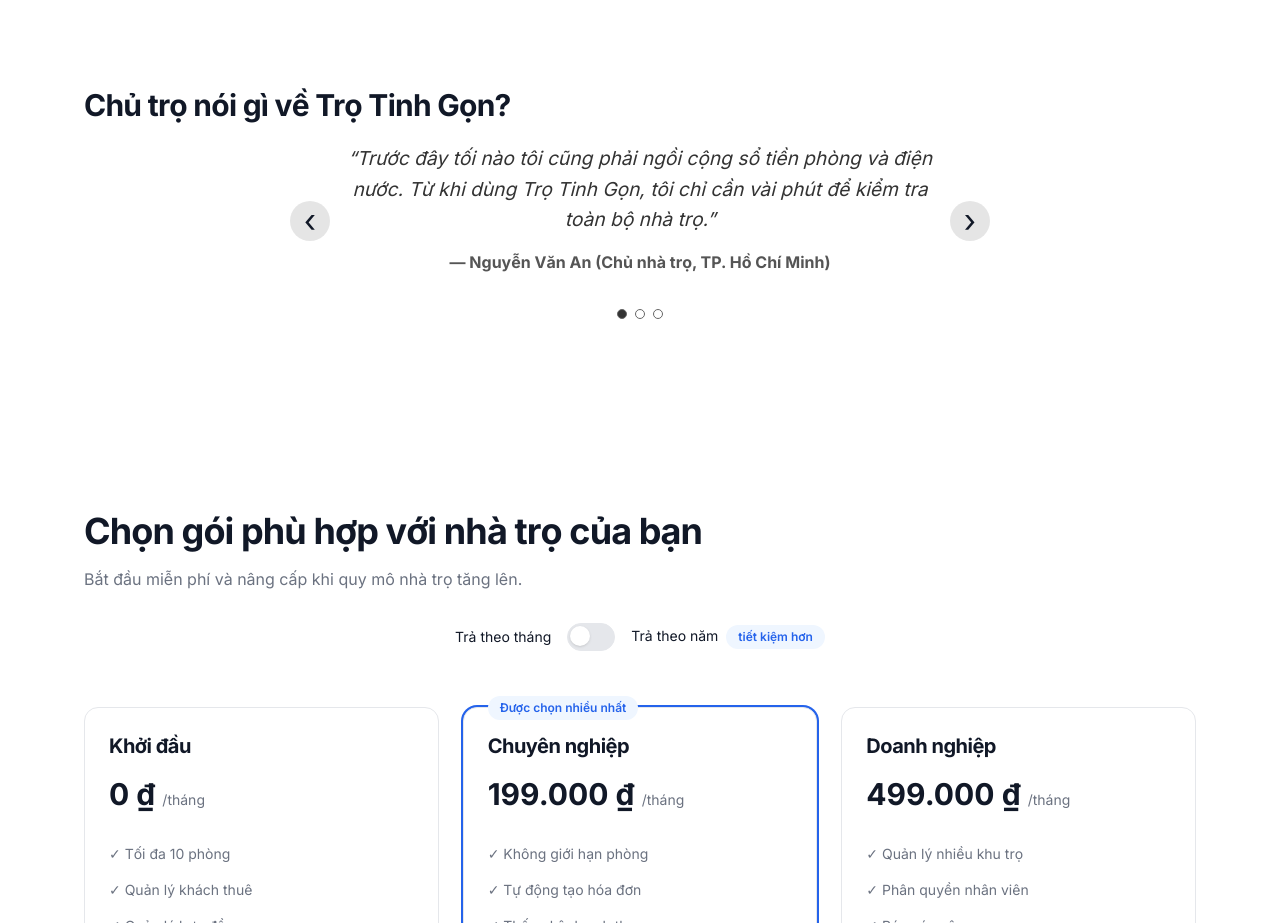
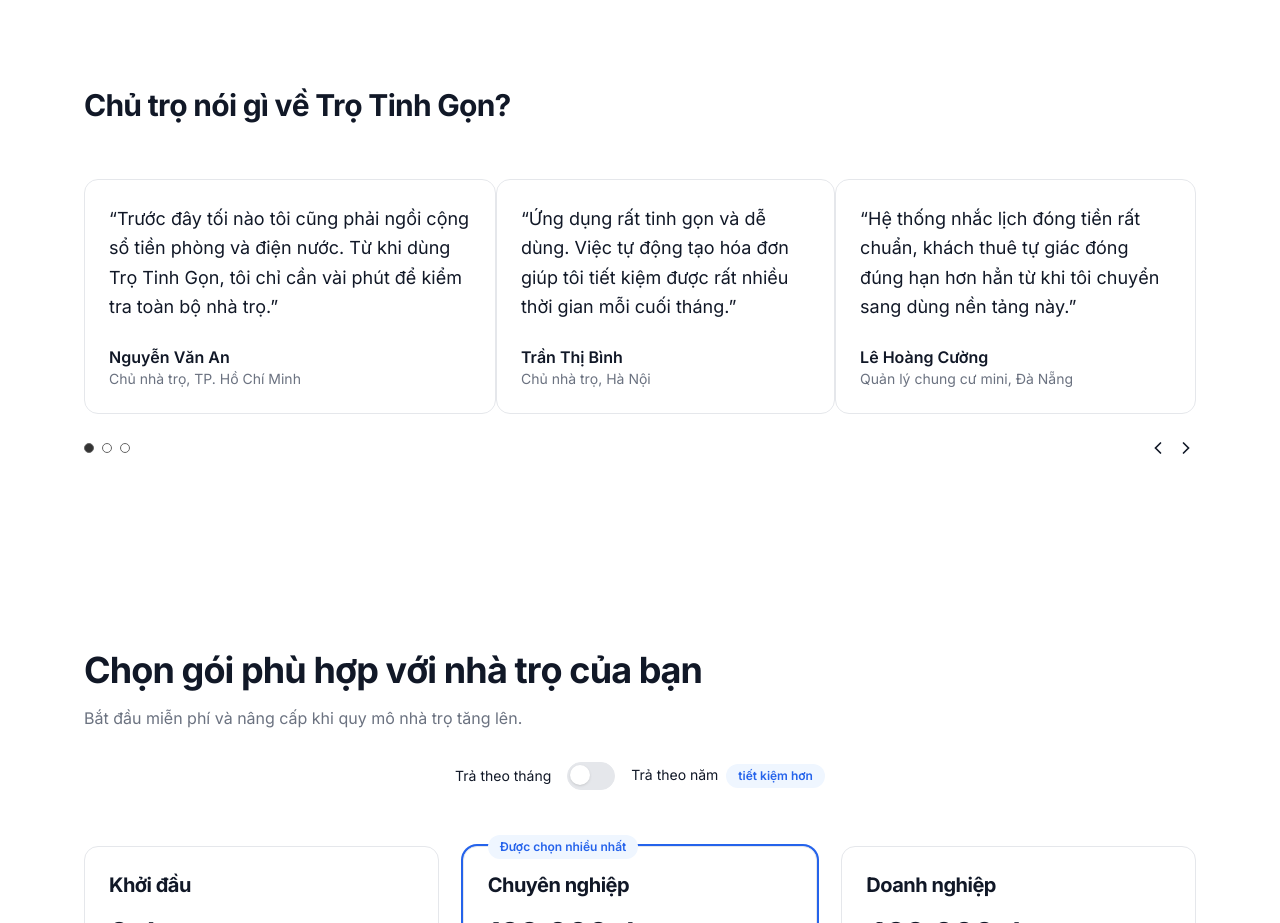
Before and after one commit to Mayz26/tkw_2551050029_Dien, a website with bundled scripts: page index.html in a window 1280 px wide. Shown: the part 2380-3303 px from the top of the page. Built offline with nearby package versions, Linux system fonts and the light colour scheme.

Commit message:
sua lai slider

```diff
--- a/index.html
+++ b/index.html
@@ -55,7 +55,7 @@
         </div>
     </header>
     <main id="main">
-        <section aria-labelledby="hero-title" data-reveal class="section grid items-center gap-10 lg:grid-cols-2 lg:gap-16">
+        <section aria-labelledby="hero-title" class="section grid items-center gap-10 lg:grid-cols-2 lg:gap-16">
         <div>
             <p class="eyebrow">
                 SaaS quản lý nhà trọ
@@ -88,7 +88,7 @@
                 <img src="./assets/img/hero.png" alt="Giao diện quản lý nhà trọ Trọ Tinh Gọn" class="w-full max-w-xl">
             </div>
         </section>
-        <section aria-labelledby="logo-title" data-reveal class="section">
+        <section aria-labelledby="logo-title" class="section">
             <h2 id="logo-title" class="text-center text-sm font-medium text-muted">
                 Được tin dùng bởi hơn 2.000 chủ trọ trên toàn quốc
             </h2>
@@ -215,7 +215,7 @@
                 </li>
             </ol>
         </section>
-        <section aria-labelledby="stats-title" data-reveal class="section">
+        <section aria-labelledby="stats-title" class="section">
             <h2 id="stats-title" class="sr-only">
                 Những con số của Trọ Tinh Gọn
             </h2>
@@ -246,30 +246,76 @@
                 </div>
             </dl>
         </section>
-        <section aria-labelledby="testimonial-title" data-reveal class="section">
+        <section aria-labelledby="testimonial-title" class="section">
             <h2 id="testimonial-title" class="font-display text-3xl font-bold text-ink">
                 Chủ trọ nói gì về Trọ Tinh Gọn?
             </h2>
-             <div id="slider-camnhan" class="slider-container" tabindex="0">
+            <div id="slider-camnhan" class="slider mt-14" role="group" aria-roledescription="băng chuyền" aria-label="Cảm nhận người dùng" tabindex="0">
                 <div class="slider-viewport">
-                    <div class="slider-track" data-slider-track>
-                        <div class="slider-item" data-slide>
-                            <p class="testimonial-text">“Trước đây tối nào tôi cũng phải ngồi cộng sổ tiền phòng và điện nước. Từ khi dùng Trọ Tinh Gọn, tôi chỉ cần vài phút để kiểm tra toàn bộ nhà trọ.”</p>
-                            <h4 class="testimonial-author">— Nguyễn Văn An (Chủ nhà trọ, TP. Hồ Chí Minh)</h4>
-                        </div>
-                        <div class="slider-item" data-slide>
-                            <p class="testimonial-text">“Ứng dụng rất tinh gọn và dễ dùng. Việc tự động tạo hóa đơn giúp tôi tiết kiệm được rất nhiều thời gian mỗi cuối tháng.”</p>
-                            <h4 class="testimonial-author">— Trần Thị Bình (Chủ nhà trọ, Hà Nội)</h4>
-                        </div>
-                        <div class="slider-item" data-slide>
-                            <p class="testimonial-text">“Hệ thống nhắc lịch đóng tiền rất chuẩn, khách thuê tự giác đóng đúng hạn hơn hẳn từ khi tôi chuyển sang dùng nền tảng này.”</p>
-                            <h4 class="testimonial-author">— Lê Hoàng Cường (Quản lý chung cư mini, Đà Nẵng)</h4>
-                        </div>
+                    <ul class="slider-track" data-slider-track>
+                        <li class="slider-slide" data-slide>
+                            <figure class="card flex h-full flex-col">
+                                <blockquote class="text-lg leading-relaxed">
+                                “Trước đây tối nào tôi cũng phải ngồi cộng
+                                sổ tiền phòng và điện nước. Từ khi dùng
+                                Trọ Tinh Gọn, tôi chỉ cần vài phút để kiểm tra
+                                toàn bộ nhà trọ.”
+                                </blockquote>
+                                <figcaption class="mt-6">
+                                    <span class="font-semibold text-ink">
+                                        Nguyễn Văn An
+                                    </span>
+                                    <cite class="block text-sm not-italic text-muted">
+                                        Chủ nhà trọ, TP. Hồ Chí Minh
+                                    </cite>
+                                </figcaption>
+                            </figure>
+                        </li>
+                        <li class="slider-slide" data-slide>
+                            <figure class="card flex h-full flex-col">
+                                <blockquote class="text-lg leading-relaxed">
+                                “Ứng dụng rất tinh gọn và dễ dùng. Việc tự động tạo hóa đơn giúp tôi tiết kiệm được rất nhiều thời gian mỗi cuối tháng.”
+                                </blockquote>
+                                <figcaption class="mt-6">
+                                    <span class="font-semibold text-ink">
+                                        Trần Thị Bình
+                                    </span>
+                                    <cite class="block text-sm not-italic text-muted">
+                                        Chủ nhà trọ, Hà Nội
+                                    </cite>
+                                </figcaption>
+                            </figure>
+                        </li>
+                        <li class="slider-slide" data-slide>
+                            <figure class="card flex h-full flex-col">
+                                <blockquote class="text-lg leading-relaxed">
+                                “Hệ thống nhắc lịch đóng tiền rất chuẩn, khách thuê tự giác đóng đúng hạn hơn hẳn từ khi tôi chuyển sang dùng nền tảng này.”
+                                </blockquote>
+                                <figcaption class="mt-6">
+                                    <span class="font-semibold text-ink">
+                                        Lê Hoàng Cường
+                                    </span>
+                                    <cite class="block text-sm not-italic text-muted">
+                                        Quản lý chung cư mini, Đà Nẵng
+                                    </cite>
+                                </figcaption>
+                            </figure>
+                        </li>
+                    </ul>
+                </div>
+                <div class="mt-6 flex items-center justify-between gap-4">
+                    <div class="flex items-center gap-2" data-slider-dots></div>
+                    <div class="flex items-center gap-2">
+                        <button type="button" data-slider-prev class="slider-nav" aria-label="Cảm nhận trước">
+                        <svg class="h-5 w-5" viewBox="0 0 24 24" fill="none" stroke="currentColor"
+                            stroke-width="2" stroke-linecap="round" aria-hidden="true"><path d="m15 18-6-6 6-6" /></svg>
+                        </button>
+                        <button type="button" data-slider-next class="slider-nav" aria-label="Cảm nhận tiếp theo">
+                        <svg class="h-5 w-5" viewBox="0 0 24 24" fill="none" stroke="currentColor"
+                            stroke-width="2" stroke-linecap="round" aria-hidden="true"><path d="m9 18 6-6-6-6" /></svg>
+                        </button>
                     </div>
                 </div>
-                <button type="button" class="slider-btn prev" data-slider-prev aria-label="Slide trước">‹</button>
-                <button type="button" class="slider-btn next" data-slider-next aria-label="Slide sau">›</button>
-                <div class="slider-dots" data-slider-dots></div>
             </div>
         </section>
         <section id="pricing" aria-labelledby="pricing-title" data-reveal class="section">
@@ -424,7 +470,7 @@
                 </div>
             </div>
         </section>
-        <section aria-labelledby="cta-title" data-reveal class="section">
+        <section aria-labelledby="cta-title" class="section">
             <div class="rounded-2xl bg-brand-50 px-6 py-16 text-center dark:bg-gray-900">
                 <h2 id="cta-title" class="font-display text-3xl font-bold text-gray-900 dark:text-white lg:text-4xl">
                     Bắt đầu quản lý nhà trọ
--- a/js/nav.js
+++ b/js/nav.js
@@ -75,23 +75,21 @@ export function initNav() {
 }
 
 export function initHeaderOnScroll() {
-    const header = document.querySelector("header");
-    const sentinel = document.getElementById("nav-sentinel");
+  const header = document.querySelector('header');
+  const sentinel = document.getElementById('nav-sentinel');
+  if (!header || !sentinel) return;
+  const observer = new IntersectionObserver((entries) => {
+    entries.forEach(entry => {
+      const isScrolled = !entry.isIntersecting;
 
-    if (!header || !sentinel) return;
+      // Thêm hoặc xóa class dựa trên trạng thái cuộn
+      header.classList.toggle('shadow-sm', isScrolled);
+      header.classList.toggle('is-scrolled', isScrolled);
+    });
+  }, {
+    rootMargin: '0px 0px 0px 0px',
+    threshold: 0
+  });
 
-    const observer = new IntersectionObserver((entries) => {
-        entries.forEach((entry) => {
-        if (entry.isIntersecting) {
-
-            header.classList.remove("shadow-sm", "is-scrolled");
-        } else {
-
-            header.classList.add("shadow-sm", "is-scrolled");
-        }
-        });
-    });
-
-
-    observer.observe(sentinel);
+  observer.observe(sentinel);
 }
--- a/js/reveal.js
+++ b/js/reveal.js
@@ -9,18 +9,17 @@ export function initReveal() {
     return;
   }
 
-  const observerOptions = {
-    threshold: 0.15
-  };
-
-  const observer = new IntersectionObserver((entries, observer) => {
+  const observer = new IntersectionObserver((entries, observerInstance) => {
     entries.forEach(entry => {
       if (entry.isIntersecting) {
         entry.target.classList.add("is-visible");
-        observer.unobserve(entry.target);
+
+        observerInstance.unobserve(entry.target);
       }
     });
-  }, observerOptions);
+  }, {
+    threshold: 0.15
+  });
 
   items.forEach(item => observer.observe(item));
 }
--- a/src/input.css
+++ b/src/input.css
@@ -211,3 +211,8 @@
     background: #333;
     }
 }
+@media (prefers-reduced-motion: reduce) {
+  .slider-track, .faq-icon, .cong-tac, .cong-tac-num, .to-top,
+  .js [data-reveal] { transition: none !important; }
+  .js [data-reveal] { opacity: 1 !important; transform: none !important; }
+}
```
Also changed, not shown: dist/output.css.
